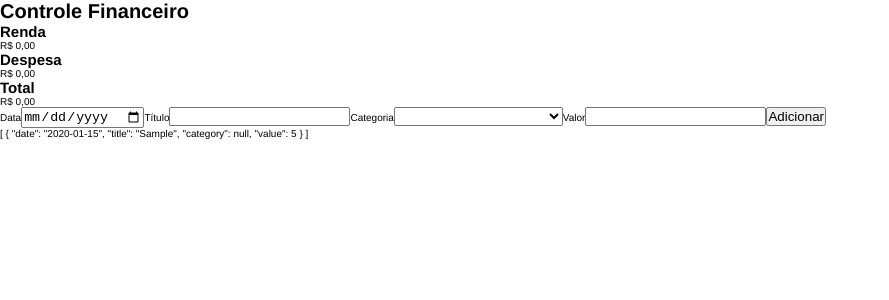
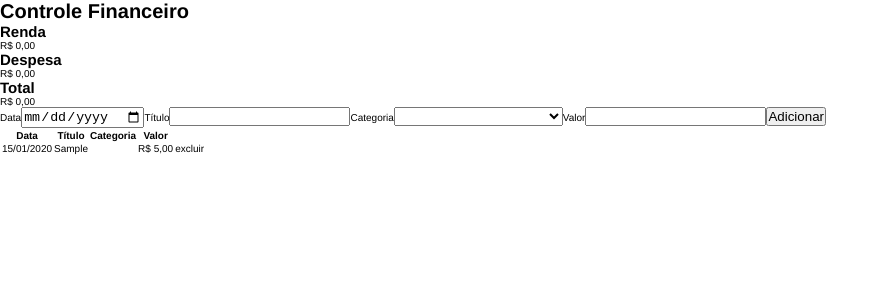
Before and after one commit to hamiltonspjr/finance-control, a Vue app: page / in a window 1280 px wide. Both pictures are taken after typing "2020-01-15", "Sample", "5" into the empty fields and a click on the button "Adicionar". Shown: the top 300 px of the page, without its empty margins (0-889 px from the left). Built offline with nearby package versions, Linux system fonts and the light colour scheme.

Commit message:
created table component to show them the entries, created funcion to modify the date in helpers.js

```diff
--- a/src/components/Home.vue
+++ b/src/components/Home.vue
@@ -7,18 +7,20 @@
       <DataCards name="Total" :value="total" />
     </section>
     <FormEntry @sendEntry="getEntry" />
-    <p>{{ allEntry }}</p>
+    <ItemsTable :list="allEntry"> </ItemsTable>
   </main>
 </template>
 
 <script>
 import FormEntry from "./FormEntry.vue";
 import DataCards from "./DataCards.vue";
+import ItemsTable from "./ItemsTable.vue";
 export default {
   name: "Home",
   components: {
     FormEntry,
     DataCards,
+    ItemsTable,
   },
   data() {
     return {
--- /dev/null
+++ b/src/components/ItemsTable.vue
@@ -0,0 +1,51 @@
+<template>
+  <section>
+    <div v-if="newList && newList.length">
+      <table>
+        <thead>
+          <tr>
+            <th>Data</th>
+            <th>Título</th>
+            <th>Categoria</th>
+            <th>Valor</th>
+            <th></th>
+          </tr>
+        </thead>
+        <tbody>
+          <tr v-for="(item, index) in newList" :key="item.title + index">
+            <td>{{ item.date }}</td>
+            <td>{{ item.title }}</td>
+            <td>{{ item.category }}</td>
+            <td>{{ item.value }}</td>
+            <td>excluir</td>
+          </tr>
+        </tbody>
+      </table>
+    </div>
+    <div v-else>
+      <p>Nenhuma entrada inserida no momento.</p>
+    </div>
+  </section>
+</template>
+
+<script>
+import { valueFormatBrl, dateFormatBr } from "../helpers.js";
+export default {
+  name: "ItemsTable",
+  props: ["list"],
+  computed: {
+    newList() {
+      return this.list.map((item) => {
+        return {
+          date: dateFormatBr(item.date),
+          title: item.title,
+          category: item.category,
+          value: valueFormatBrl(item.value),
+        };
+      });
+    },
+  },
+};
+</script>
+
+<style></style>
--- a/src/helpers.js
+++ b/src/helpers.js
@@ -8,3 +8,8 @@ export function valueFormatBrl(value) {
     return "";
   }
 }
+
+export function dateFormatBr(date) {
+  let dateSeparate = date.split("-");
+  return `${dateSeparate[2]}/${dateSeparate[1]}/${dateSeparate[0]}`;
+}
```
